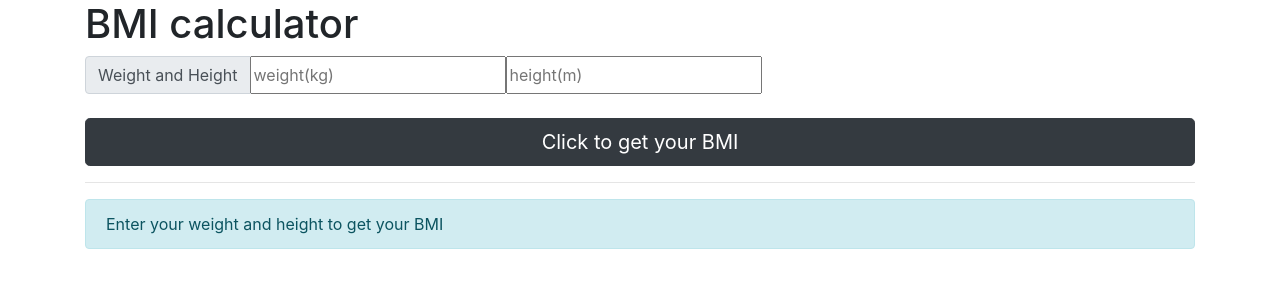
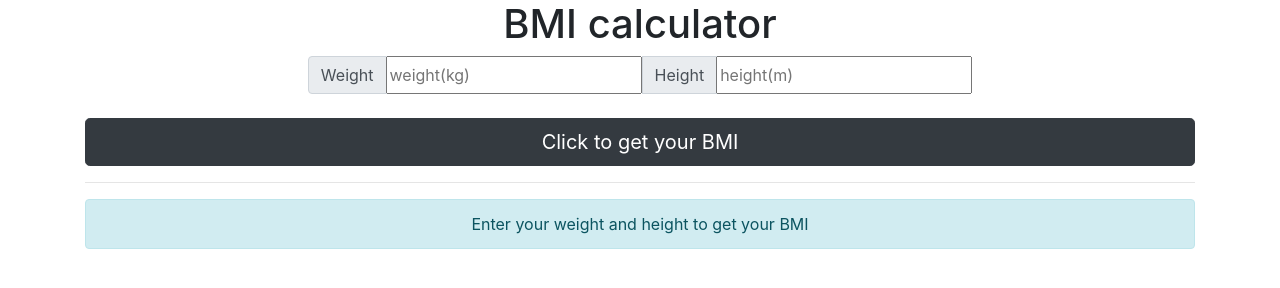
Before and after one commit to ShreddedPork/BMI-Calculator, a plain HTML site: page index.html in a window 1280 px wide. Drawn offline with nearby package versions, Linux system fonts and the light colour scheme.

Commit message:
first commit

```diff
--- a/bmi.css
+++ b/bmi.css
@@ -0,0 +1,11 @@
+h1 {
+	text-align: center;
+}
+
+.input-group {
+	justify-content: center;
+}
+
+.alert {
+	text-align: center;
+}
--- a/index.html
+++ b/index.html
@@ -10,18 +10,24 @@
 			integrity="sha384-9aIt2nRpC12Uk9gS9baDl411NQApFmC26EwAOH8WgZl5MYYxFfc+NcPb1dKGj7Sk"
 			crossorigin="anonymous"
 		/>
+		<link rel="stylesheet" href="bmi.css" />
 	</head>
 	<body>
 		<div class="container">
 			<h1>BMI calculator</h1>
 			<div class="input-group">
 				<div class="input-group-prepend">
-					<span class="input-group-text">Weight and Height</span>
+					<span class="input-group-text">Weight</span>
 				</div>
 
 				<input type="text" class="weight" placeholder="weight(kg)" />
+				<div class="input-group-prepend">
+					<span class="input-group-text">Height</span>
+				</div>
+
 				<input type="text" class="height" placeholder="height(m)" />
 			</div>
+
 			<br />
 
 			<button type="button" class="btn btn-dark btn-lg btn-block">
```
